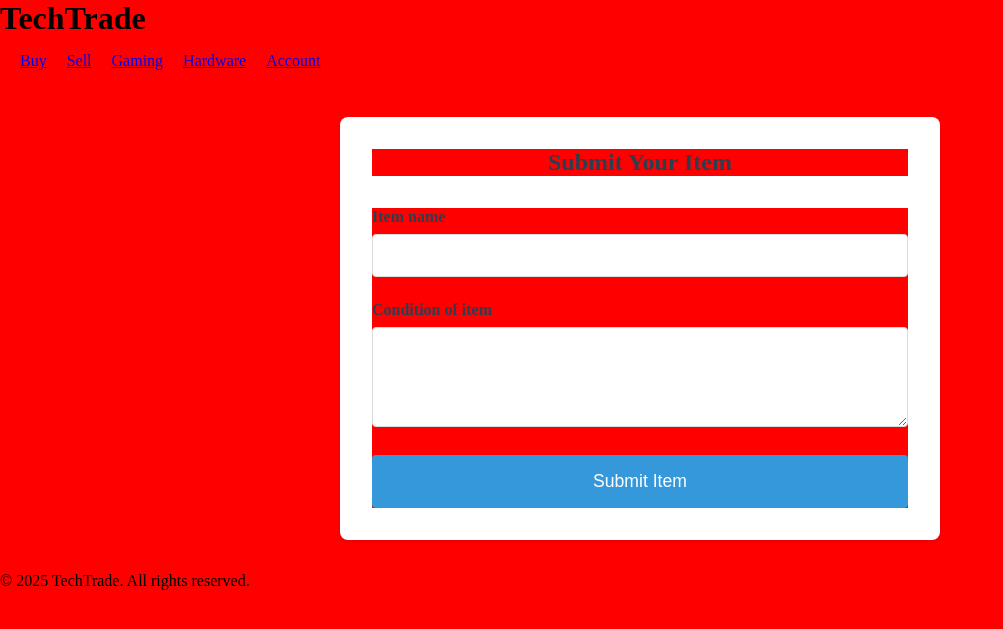
After one commit to TUDBrandon/SoftwareProject, a PHP site: page /submitForm.php in a window 1280 px wide. The commit adds this page. Shown: the top 629 px of the page, without its empty margins (0-1003 px from the left). Run offline with PHP 8.4, Linux system fonts and the light colour scheme.

Commit message:
Made form page and organised structure
added a page called submitForm.php for users to subit their items, really basic atm but just something to have, also added some css to the css file for it

Changed the directory structure to match it how your one in the symfonyCasts PHP course said to organise it

```diff
--- /dev/null
+++ b/includes/functions.php
@@ -0,0 +1,25 @@
+<?php
+function init_session() {
+    if (session_status() === PHP_SESSION_NONE) {
+        session_start();
+    }
+}
+
+function create_form_field($name, $label, $type = 'text', $required = true) {
+    $html = '<div class="form-group">';
+    $html .= '<label for="' . $name . '">' . $label . '</label>';
+
+    if ($type === 'textarea') {
+        $html .= '<textarea id="' . $name . '" name="' . $name . '"';
+        $html .= $required ? ' required' : '';
+        $html .= '></textarea>';
+    } else {
+        $html .= '<input type="' . $type . '" id="' . $name . '" name="' . $name . '"';
+        $html .= $required ? ' required' : '';
+        $html .= '>';
+    }
+
+    $html .= '</div>';
+    return $html;
+}
+?>
--- a/css/style.css
+++ b/public/css/style.css
@@ -131,3 +131,77 @@
 .buy-now:hover {
     background: #2980b9;
 }
+
+/* Form Styles */
+.submit-form {
+    max-width: 600px;
+    margin: 2rem auto;
+    padding: 2rem;
+    background: white;
+    border-radius: 8px;
+    box-shadow: 0 2px 5px rgba(0,0,0,0.1);
+}
+
+.submit-form h2 {
+    text-align: center;
+    margin-bottom: 2rem;
+    color: #2c3e50;
+}
+
+.form-group {
+    margin-bottom: 1.5rem;
+}
+
+.form-group label {
+    display: block;
+    margin-bottom: 0.5rem;
+    color: #2c3e50;
+    font-weight: bold;
+}
+
+.form-group input,
+.form-group textarea {
+    width: 100%;
+    padding: 0.8rem;
+    border: 1px solid #ddd;
+    border-radius: 4px;
+    background: white;
+}
+
+.form-group textarea {
+    min-height: 100px;
+    resize: vertical;
+}
+
+button[type="submit"] {
+    width: 100%;
+    padding: 1rem;
+    background: #3498db;
+    color: white;
+    border: none;
+    border-radius: 4px;
+    cursor: pointer;
+    font-size: 1.1rem;
+    transition: background 0.3s ease;
+}
+
+button[type="submit"]:hover {
+    background: #2980b9;
+}
+
+/* Product Page Styles */
+.product {
+    padding-top: 20px;
+    columns: 2;
+    text-align: center;
+}
+
+.product p {
+    padding-top: 20px;
+    font-size: large;
+}
+
+.product img {
+    height: 300px;
+    width: 380px;
+}
--- /dev/null
+++ b/public/submitForm.php
@@ -0,0 +1,49 @@
+<?php
+require_once '../includes/functions.php';
+init_session();
+?>
+
+<!DOCTYPE html>
+<html lang="en">
+<head>
+    <meta charset="UTF-8">
+    <meta name="viewport" content="width=device-width, initial-scale=1.0">
+    <title>Submit Item - TechTrade</title>
+    <link rel="stylesheet" href="css/style.css">
+</head>
+<body>
+    <header>
+        <div class="logo">
+            <h1>TechTrade</h1>
+        </div>
+        <nav class="main-nav">
+            <ul class="nav-links">
+                <li><a href="index.php">Buy</a></li>
+                <li><a href="submitForm.php">Sell</a></li>
+                <li><a href="gaming.php">Gaming</a></li>
+                <li><a href="hardware.php">Hardware</a></li>
+                <li><a href="account.php">Account</a></li>
+            </ul>
+        </nav>
+    </header>
+
+    <main>
+        <section class="submit-form">
+            <h2>Submit Your Item</h2>
+            <form action="" method="POST">
+                <?php
+                echo create_form_field('title', 'Item name');
+                echo create_form_field('description', 'Condition of item', 'textarea');
+                ?>
+                <button type="submit">Submit Item</button>
+            </form>
+        </section>
+    </main>
+
+    <footer>
+        <div class="footer-content">
+            <p>&copy; <?php echo date('Y'); ?> TechTrade. All rights reserved.</p>
+        </div>
+    </footer>
+</body>
+</html>
```
Also changed, not shown: Frist draft of website/Product.html (deleted, +0 -67 lines), Frist draft of website/css/product.css (deleted, +0 -79 lines), Frist draft of website/css/style.css (deleted, +0 -69 lines), public/product.php (renamed from Frist draft of website/index.html, +11 -2 lines), Frist draft of website/img/gpu.png (deleted), public/images/CPUi713th.jpg (renamed from images/CPUi713th.jpg), public/images/CodBO6.jpg (renamed from images/CodBO6.jpg), public/images/iphone14.jpg (renamed from images/iphone14.jpg), public/images/msi370.jpg (renamed from images/msi370.jpg), public/images/ps5.jpg (renamed from images/ps5.jpg), public/index.php (renamed from index.php), 1 other file.
